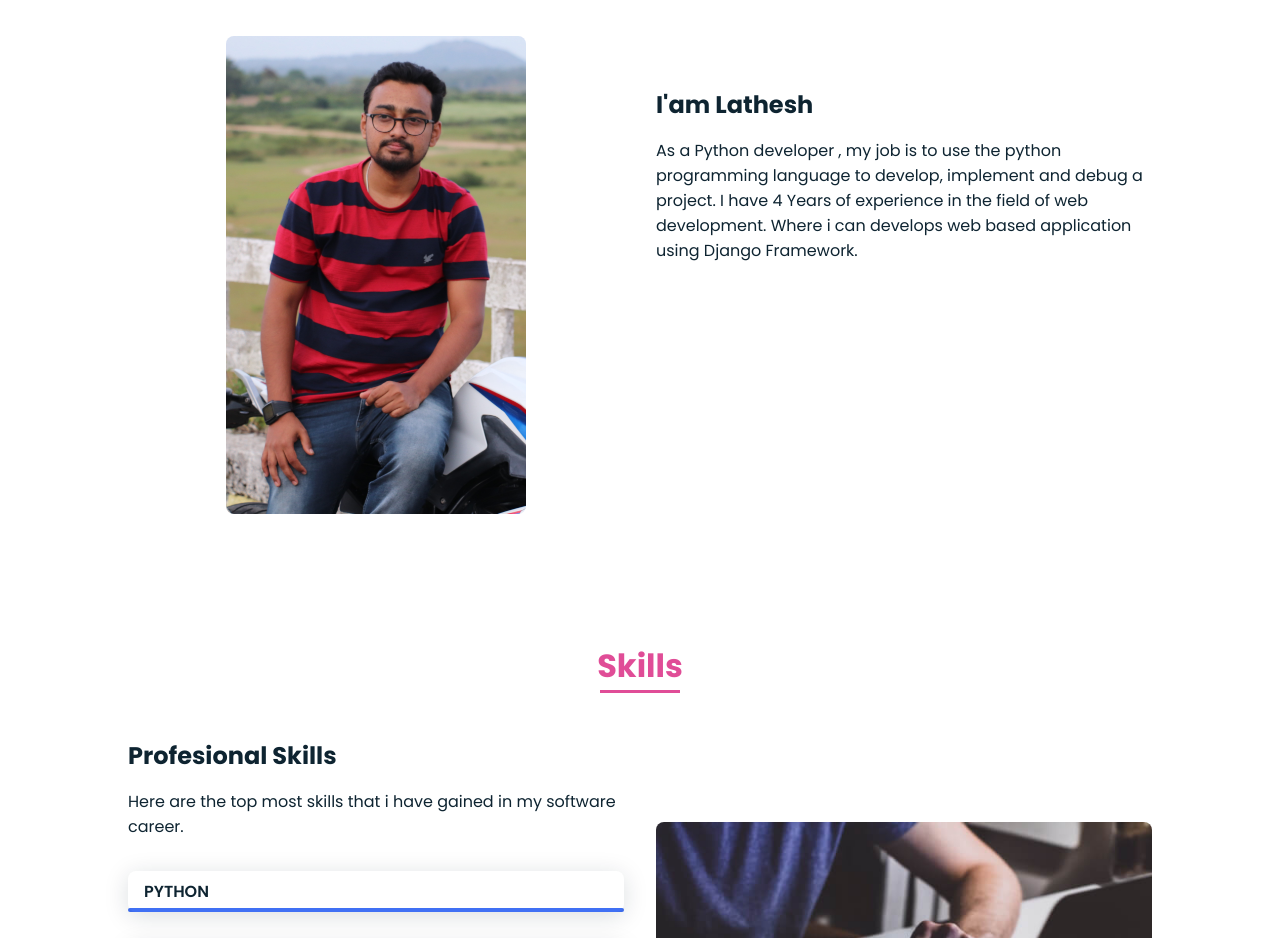
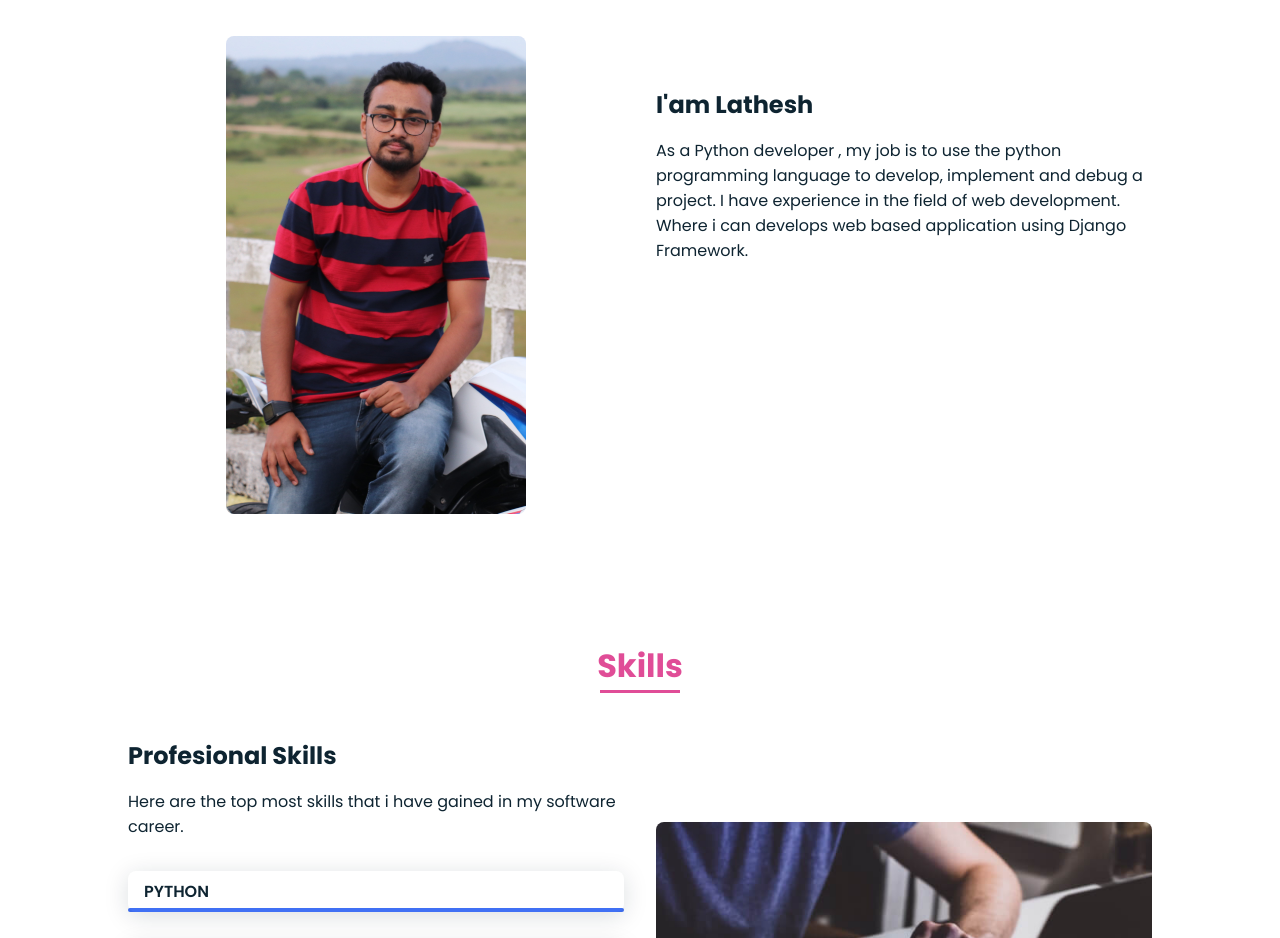
Before and after one commit to Latheshnt/myportfolio.github.io, a plain HTML site: page index.html in a window 1280 px wide. Shown: the part 940-1878 px from the top of the page. Drawn offline with nearby package versions, Linux system fonts and the light colour scheme.

Commit message:
Experience edited

```diff
--- a/index.html
+++ b/index.html
@@ -64,7 +64,7 @@
 
                     <div class="b">
                         <h2 class="about__subtitle">I'am Lathesh</h2>
-                        <p class="about__text">As a Python developer , my job is to use the python programming language to develop, implement and debug a project. I have 4 Years of experience in the field of web development. Where i can develops web based application using Django Framework.</p>
+                        <p class="about__text">As a Python developer , my job is to use the python programming language to develop, implement and debug a project. I have experience in the field of web development. Where i can develops web based application using Django Framework.</p>
                     </div>
                 </div>
             </section>
```
